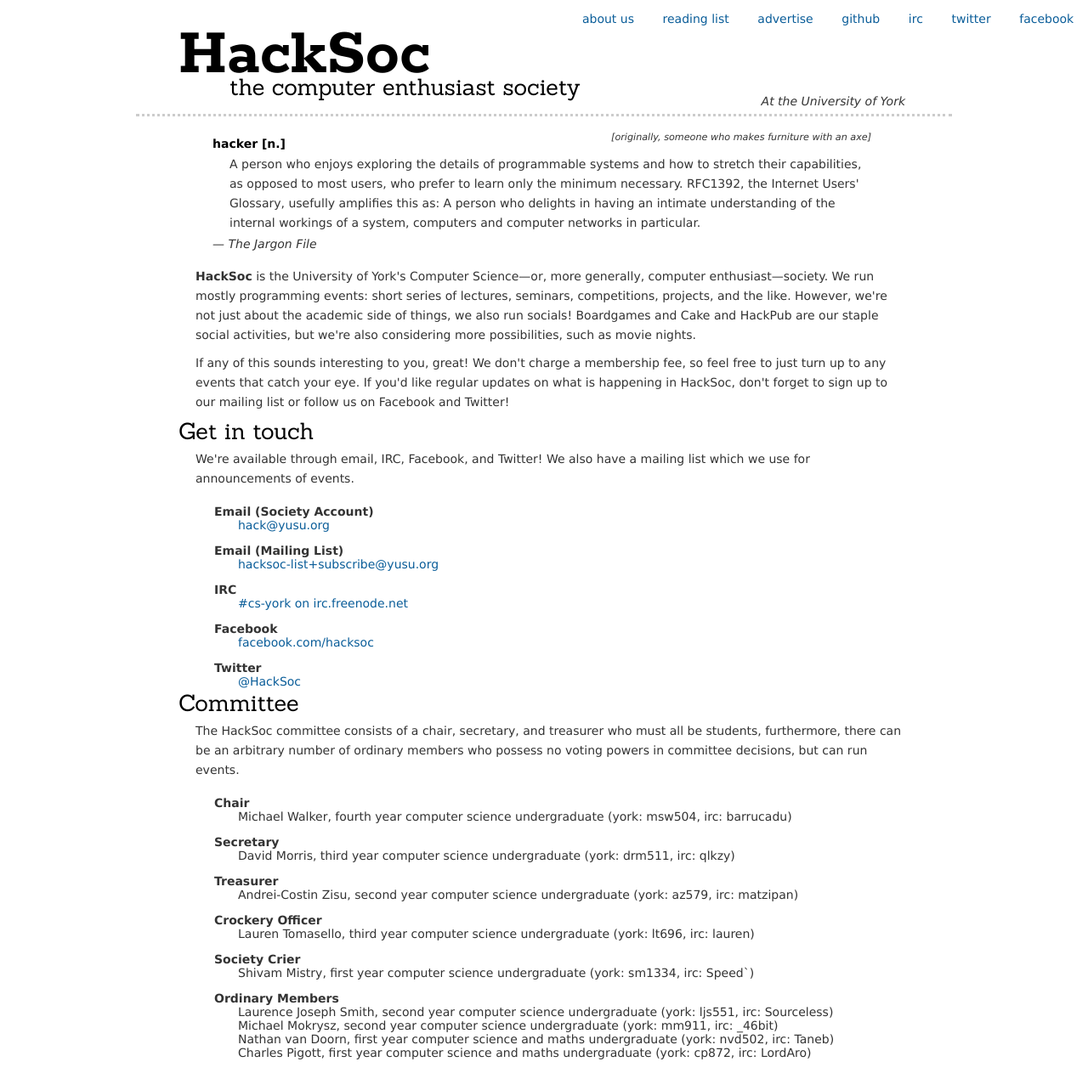
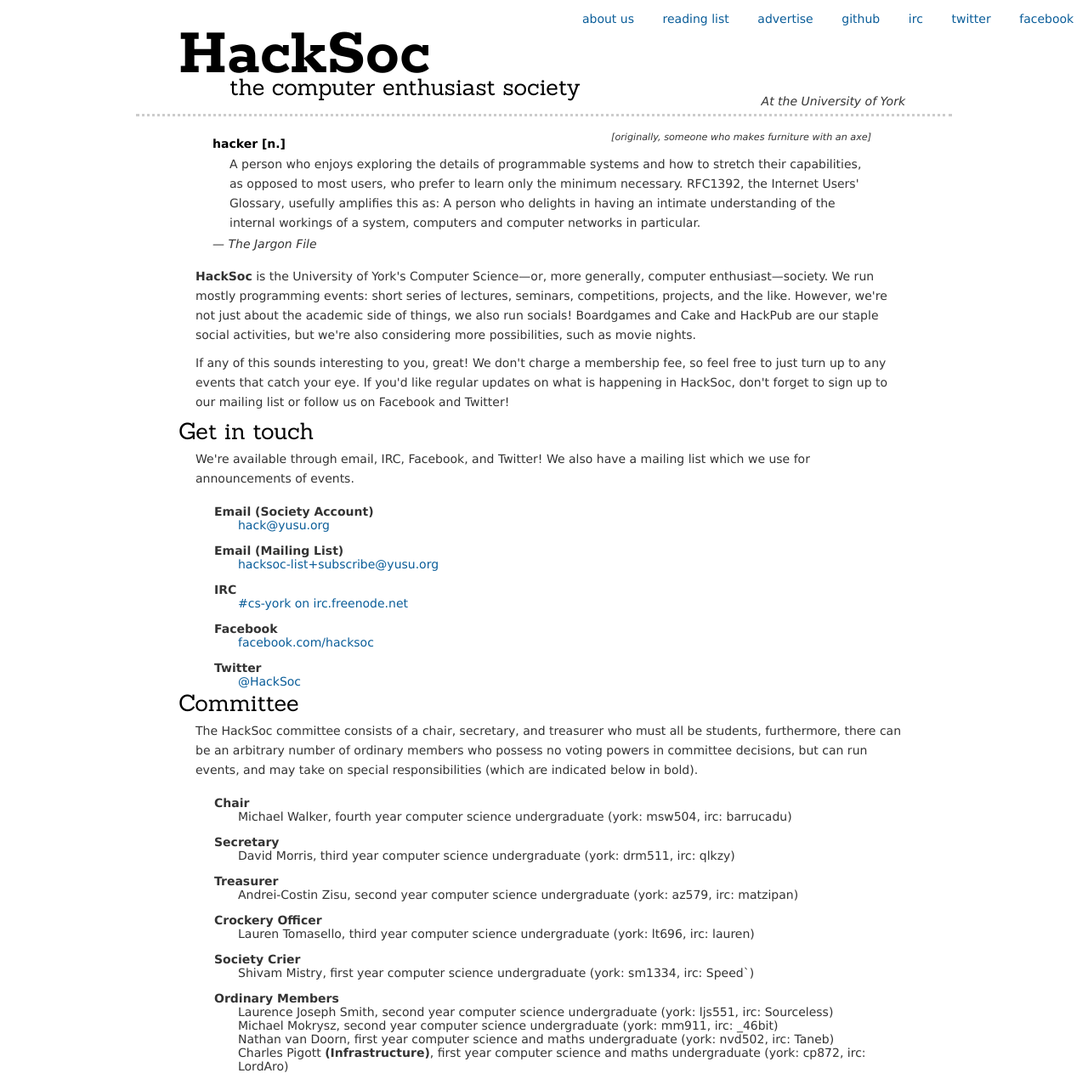
Before and after one commit to HackSoc/hacksoc.org, a Jekyll site: the page built from about.html, in a window 1280 px wide. Shown: the whole page at 85% size. Built offline with Jekyll 4.4.1, drawn with Linux system fonts in a browser that asks for light colours; some web fonts are replaced.

Commit message:
Mention Ordinary Member roles on the about page

```diff
--- a/about.html
+++ b/about.html
@@ -58,7 +58,8 @@ have a mailing list which we use for announcements of events.</p>
 <p>The HackSoc committee consists of a chair, secretary, and treasurer
 who must all be students, furthermore, there can be an arbitrary
 number of ordinary members who possess no voting powers in committee
-decisions, but can run events.</p>
+decisions, but can run events, and may take on special responsibilities
+(which are indicated below in bold).</p>
 
 <dl>
   <dt>Chair</dt>
@@ -80,9 +81,8 @@ decisions, but can run events.</p>
   <dd>Shivam Mistry, first year computer science undergraduate (york: sm1334, irc: Speed`)</dd>
 
   <dt>Ordinary Members</dt>
-  <dd>Laurence Joseph Smith, second year computer science
-  undergraduate (york: ljs551, irc: Sourceless)</dd>
+  <dd>Laurence Joseph Smith, second year computer science undergraduate (york: ljs551, irc: Sourceless)</dd>
   <dd>Michael Mokrysz, second year computer science undergraduate (york: mm911, irc: _46bit)</dd>
   <dd>Nathan van Doorn, first year computer science and maths undergraduate (york: nvd502, irc: Taneb)</dd>
-  <dd>Charles Pigott, first year computer science and maths undergraduate (york: cp872, irc: LordAro)</dd>
+  <dd>Charles Pigott <strong>(Infrastructure)</strong>, first year computer science and maths undergraduate (york: cp872, irc: LordAro)</dd>
 </dl>
```
